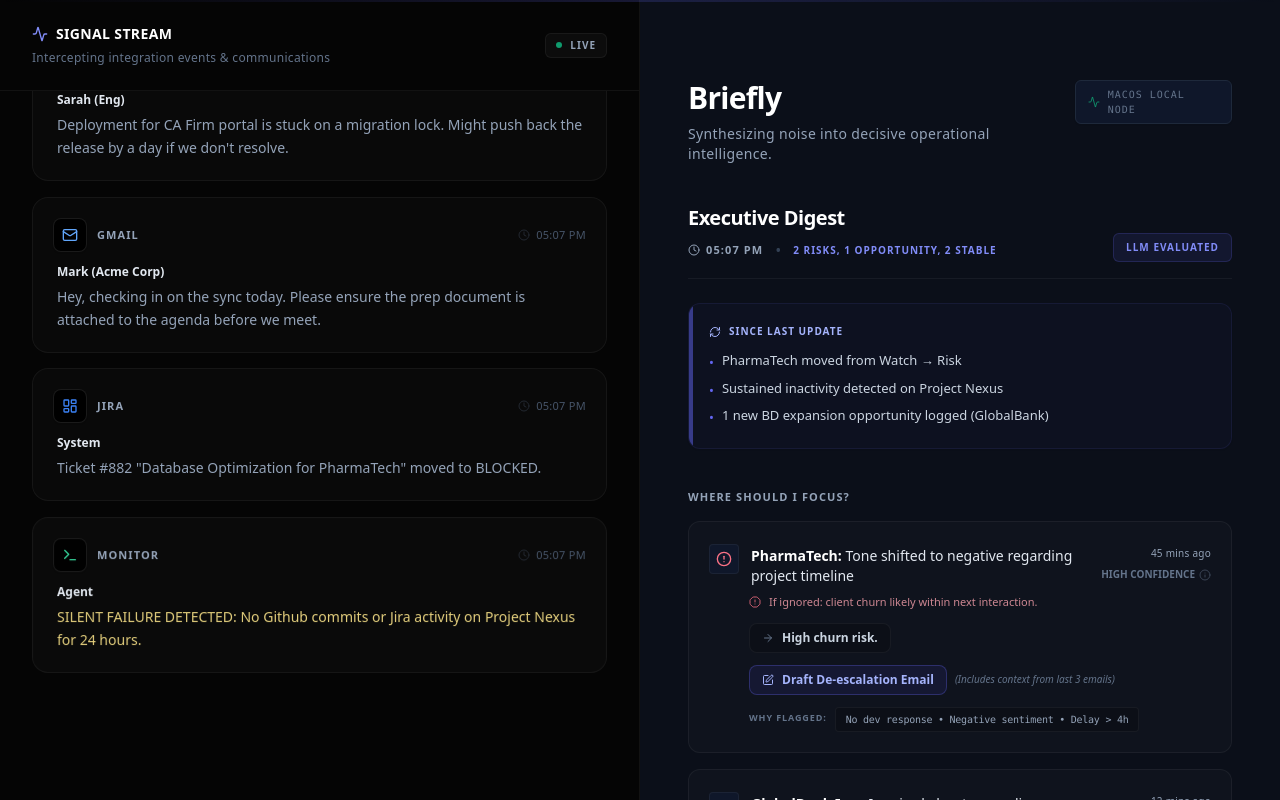
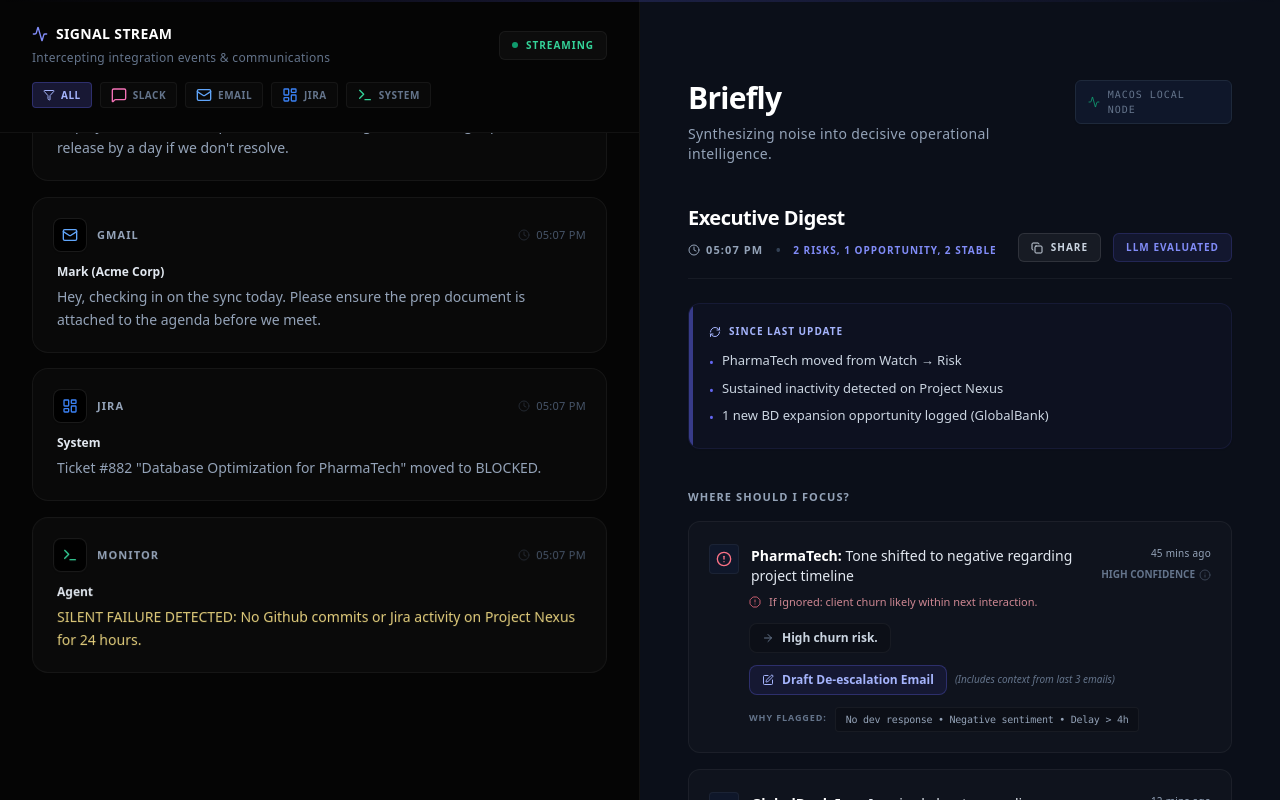
Before and after one commit to Sumanth2377/Briefly, a React (Vite) app: page / in a window 1280 px wide. Both pictures are taken after a click on the button "Generate Intelligence". Built offline with nearby package versions, Linux system fonts and the light colour scheme.

Commit message:
feat: add stream controls, source filtering, and digest export

```diff
--- a/src/App.jsx
+++ b/src/App.jsx
@@ -1,5 +1,5 @@
 import React, { useState, useEffect, useRef } from 'react';
-import { Activity, Clock, MessageSquare, Mail, LayoutDashboard, Terminal, AlertCircle, CheckCircle2, AlertTriangle, ArrowRight, Zap, Loader2, Sparkles, TrendingUp, PenSquare, RefreshCw, AlertOctagon, Info } from 'lucide-react';
+import { Activity, Clock, MessageSquare, Mail, LayoutDashboard, Terminal, AlertCircle, CheckCircle2, AlertTriangle, ArrowRight, Zap, Loader2, Sparkles, TrendingUp, PenSquare, RefreshCw, AlertOctagon, Info, Pause, Play, Filter, Copy, Check } from 'lucide-react';
 import { rawDataStream, getHeartbeatDigest } from './mockData';
 
 const getSourceIcon = (type) => {
@@ -42,10 +42,19 @@
   const [digest, setDigest] = useState(null);
   const [activeDraft, setActiveDraft] = useState(null);
   const scrollRef = useRef(null);
+  const [isPaused, setIsPaused] = useState(false);
+  const isPausedRef = useRef(isPaused);
+  const [filterSource, setFilterSource] = useState('all');
+  const [isCopied, setIsCopied] = useState(false);
+
+  useEffect(() => {
+    isPausedRef.current = isPaused;
+  }, [isPaused]);
 
   useEffect(() => {
     let index = 0;
     const interval = setInterval(() => {
+      if (isPausedRef.current) return;
       const baseItem = rawDataStream[index % rawDataStream.length];
       const timeStr = new Date().toLocaleTimeString([], { hour: '2-digit', minute: '2-digit' });
 
@@ -84,6 +93,16 @@
     setTimeout(() => setActiveDraft(null), 2000);
   };
 
+  const handleCopyDigest = () => {
+    if (!digest) return;
+    const text = `Executive Digest - ${digest.timestamp}\n\n` +
+      `Global Deltas:\n${digest.globalDeltas.map(d => '- ' + d).join('\n')}\n\n` +
+      `Focus:\n${digest.focus.map(f => `- ${f.client || 'Internal'}: ${f.text} (${f.impact})`).join('\n')}\n`;
+    navigator.clipboard.writeText(text);
+    setIsCopied(true);
+    setTimeout(() => setIsCopied(false), 2000);
+  };
+
   return (
     <div className="flex h-screen bg-slate-950 text-slate-300 font-sans selection:bg-indigo-500/30">
 
@@ -91,7 +110,8 @@
 
       {/* LEFT PANEL */}
       <div className="w-1/2 border-r border-white/5 flex flex-col bg-[#050505] relative z-10">
-        <div className="px-8 py-6 border-b border-white/5 flex justify-between items-center bg-[#050505] z-20">
+        <div className="px-8 py-6 border-b border-white/5 flex flex-col gap-4 bg-[#050505] z-20">
+          <div className="flex justify-between items-center">
             <div>
               <h2 className="text-sm font-semibold text-white flex items-center gap-2 tracking-wide uppercase">
                 <Activity className="w-4 h-4 text-indigo-400" />
@@ -99,14 +119,43 @@
               </h2>
               <p className="text-xs text-slate-500 mt-1.5 tracking-wide">Intercepting integration events & communications</p>
             </div>
-          <div className="flex items-center gap-2 text-[10px] font-semibold tracking-widest uppercase px-2.5 py-1 bg-white/[0.03] text-slate-400 rounded-md border border-white/[0.05]">
-            <span className="w-1.5 h-1.5 rounded-full bg-emerald-500 animate-pulse"></span>
-            Live
+            <button
+              onClick={() => setIsPaused(!isPaused)}
+              className={`flex items-center gap-2 text-[10px] font-semibold tracking-widest uppercase px-3 py-1.5 rounded-md border transition-colors ${
+                isPaused
+                  ? 'bg-amber-500/10 text-amber-500 border-amber-500/20 hover:bg-amber-500/20'
+                  : 'bg-white/[0.03] text-emerald-400 border-white/[0.05] hover:bg-white/[0.08]'
+              }`}
+            >
+              {isPaused ? (
+                <><Play className="w-3 h-3" /> Paused</>
+              ) : (
+                <><span className="w-1.5 h-1.5 rounded-full bg-emerald-500 animate-pulse"></span> Streaming</>
+              )}
+            </button>
+          </div>
+
+          <div className="flex gap-2">
+            {['all', 'slack', 'email', 'jira', 'system'].map(source => (
+              <button
+                key={source}
+                onClick={() => setFilterSource(source)}
+                className={`flex items-center gap-1.5 px-2.5 py-1 rounded text-[10px] font-bold uppercase tracking-wider transition-all ${
+                  filterSource === source
+                    ? 'bg-indigo-500/20 text-indigo-300 border border-indigo-500/30'
+                    : 'bg-white/[0.02] text-slate-500 border border-white/5 hover:bg-white/[0.05]'
+                }`}
+              >
+                {source === 'all' && <Filter className="w-3 h-3" />}
+                {source !== 'all' && getSourceIcon(source)}
+                {source}
+              </button>
+            ))}
           </div>
         </div>
 
         <div ref={scrollRef} className="flex-1 overflow-y-auto px-8 py-6 space-y-4 scroll-smooth pb-32">
-          {stream.map((item, idx) => {
+          {stream.filter(item => filterSource === 'all' || item.type === filterSource).map((item, idx) => {
             if (!item) return null;
             return (
             <div key={item.id} className="animate-3d-slide group p-5 rounded-2xl bg-white/[0.02] border border-white/5 hover:border-slate-800 hover:bg-white/[0.04] transition-all duration-300">
@@ -183,8 +232,16 @@
                     </p>
                   </div>
                 </div>
+                <div className="flex items-center gap-3">
+                  <button
+                    onClick={handleCopyDigest}
+                    className="flex items-center gap-2 text-[10px] font-bold tracking-widest uppercase px-3 py-1.5 bg-white/5 hover:bg-white/10 text-slate-300 rounded-md border border-white/10 transition-colors"
+                  >
+                    {isCopied ? <><Check className="w-3 h-3 text-emerald-400" /> Copied</> : <><Copy className="w-3 h-3" /> Share</>}
+                  </button>
                   <div className="text-[10px] font-bold tracking-widest uppercase text-indigo-400 px-3 py-1.5 bg-indigo-500/10 rounded-md border border-indigo-500/20">
                     LLM Evaluated
+                  </div>
                 </div>
               </div>
 
```
Lines whose indentation alone changed are shown as unchanged.
